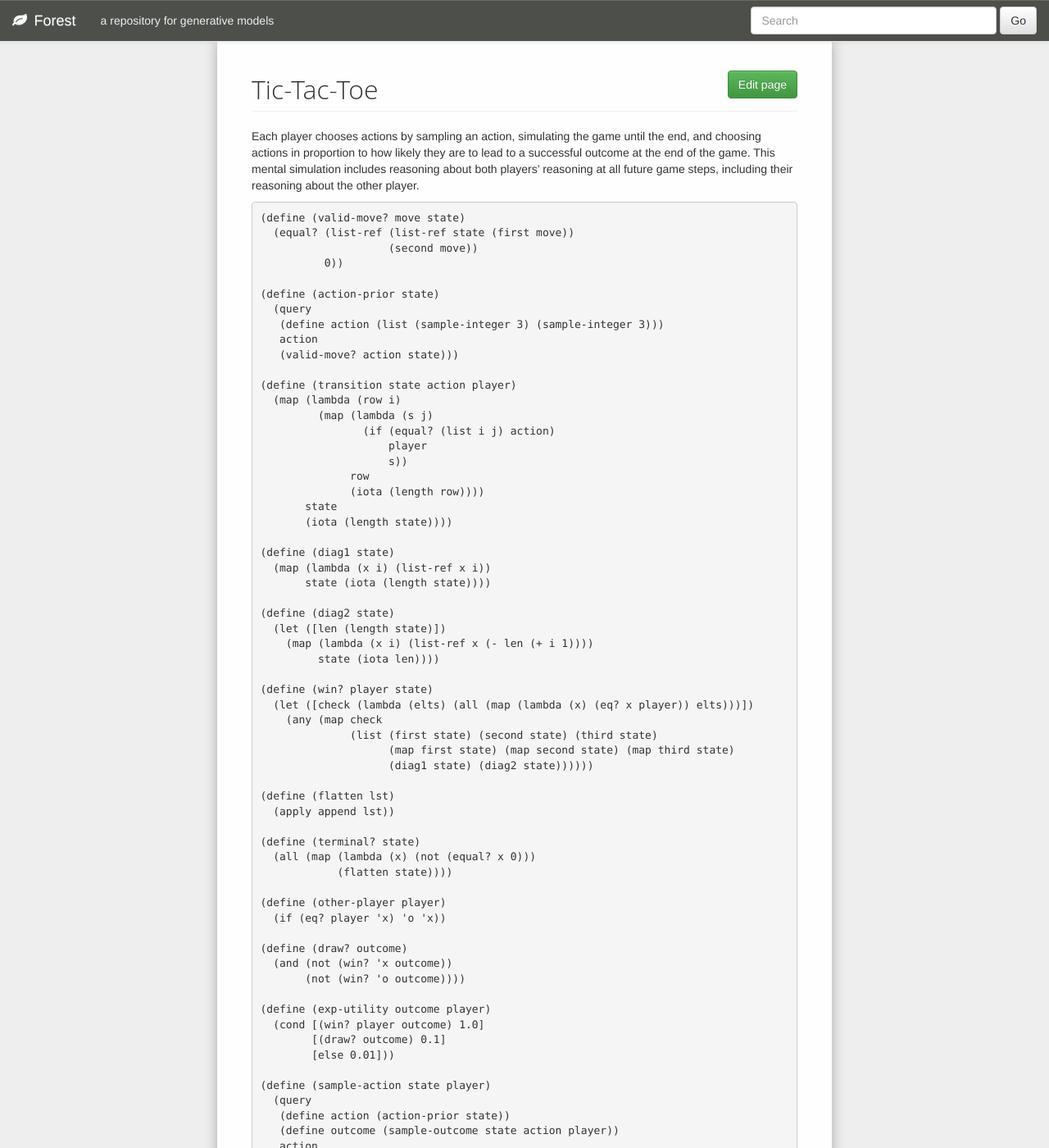
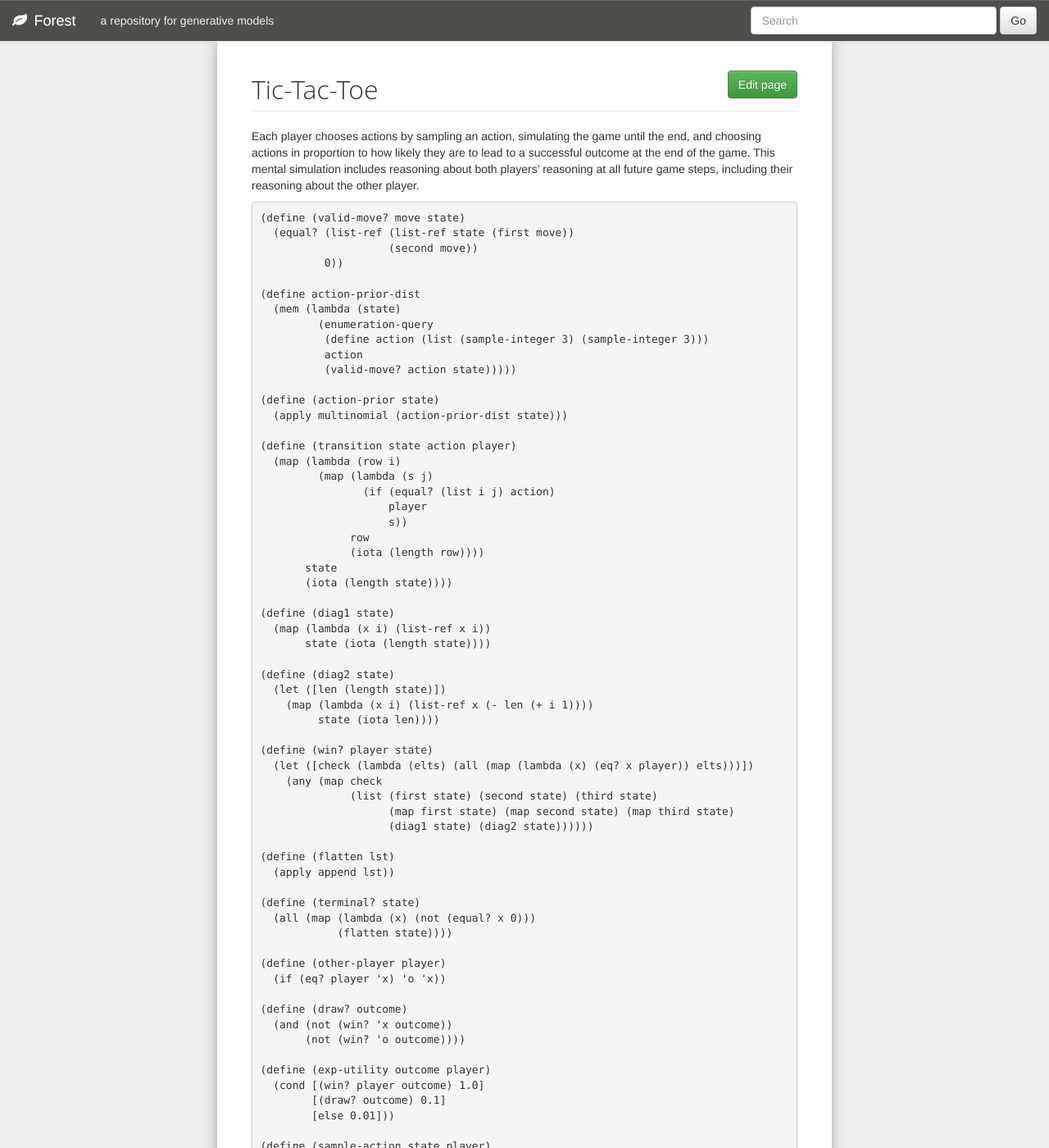
Before and after one commit to forestdb/forestdb.org, a Jekyll site: the page built from models/tictactoe.md, in a window 1280 px wide and 1400 px high. Shown: the whole window at 82% size. Built offline with Jekyll 4.4.1, drawn with Linux system fonts in a browser that asks for light colours; nearby versions of some CDN libraries; some of the changed text lies outside the part shown.

Commit message:
Update tictactoe.md

```diff
--- a/models/tictactoe.md
+++ b/models/tictactoe.md
@@ -18,11 +18,15 @@
                         (second move))
               0))
 
+    (define action-prior-dist
+      (mem (lambda (state)
+             (enumeration-query
+              (define action (list (sample-integer 3) (sample-integer 3)))
+              action
+              (valid-move? action state)))))
+
     (define (action-prior state)
-      (query
-       (define action (list (sample-integer 3) (sample-integer 3)))
-       action
-       (valid-move? action state)))
+      (apply multinomial (action-prior-dist state)))
 
     (define (transition state action player)
       (map (lambda (row i)
@@ -71,11 +75,16 @@
             [else 0.01]))
 
     (define (sample-action state player)
-      (query
-       (define action (action-prior state))
-       (define outcome (sample-outcome state action player))
-       action
-       (flip (exp-utility outcome player))))
+      (apply multinomial (sample-action-dist state player)))
+
+    (define sample-action-dist
+      (mem
+       (lambda (state player)
+         (enumeration-query
+          (define action (action-prior state))
+          (define outcome (sample-outcome state action player))
+          action
+          (flip (exp-utility outcome player))))))
 
     (define (sample-outcome state action player)
       (let ([next-state (transition state action player)])
@@ -91,7 +100,7 @@
         (o x x)
         (0 o 0)))
 
-    (sample-action start-state 'x)
+    (sample-action-dist start-state 'x)
 
 References:
 
```
Also changed, not shown: other parts of models/tictactoe.md (+1 -1 lines).
